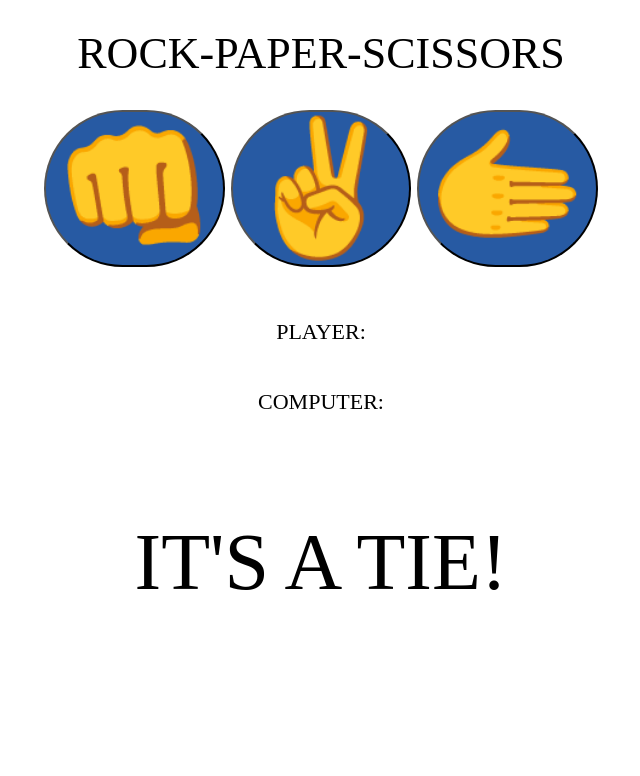
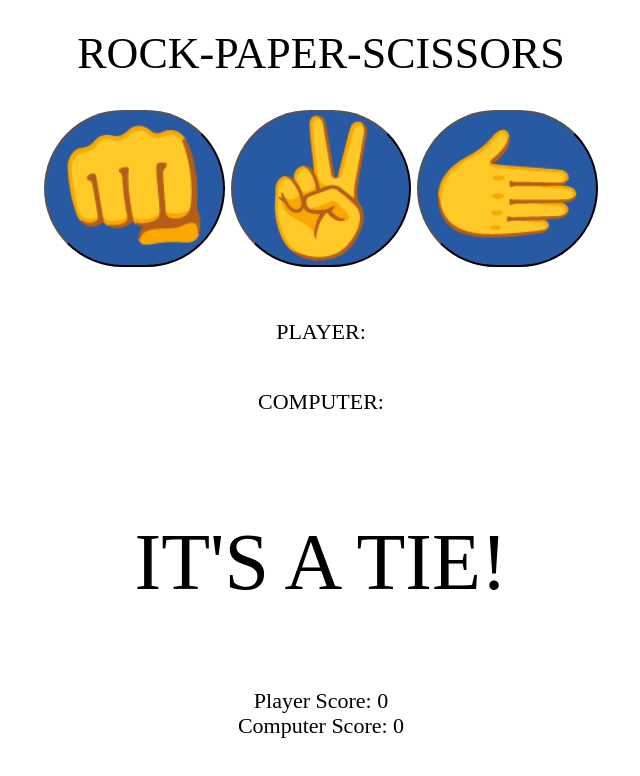
Before and after one commit to VITALIKXXX/ROCK_PAPER_SCISSORS, a plain HTML site: page index.html in a window 1280 px wide. Shown: the whole page, without its empty margins (319-959 px from the left). Drawn offline with nearby package versions, Linux system fonts and the light colour scheme.

Commit message:
add Score Display

```diff
--- a/index.html
+++ b/index.html
@@ -25,6 +25,14 @@
     <p class="game__player">PLAYER:</p>
     <p class="game__computer">COMPUTER:</p>
     <p class="game__result">IT'S A TIE!</p>
+
+    <div class="scoreDisplay">
+        Player Score: <span class="playerScoreDisplay">0</span>
+    </div>
+
+    <div class="scoreDisplay">
+        Computer Score: <span class="computerScoreDisplay">0</span>
+    </div>
 </body>
 
 </html>
```
